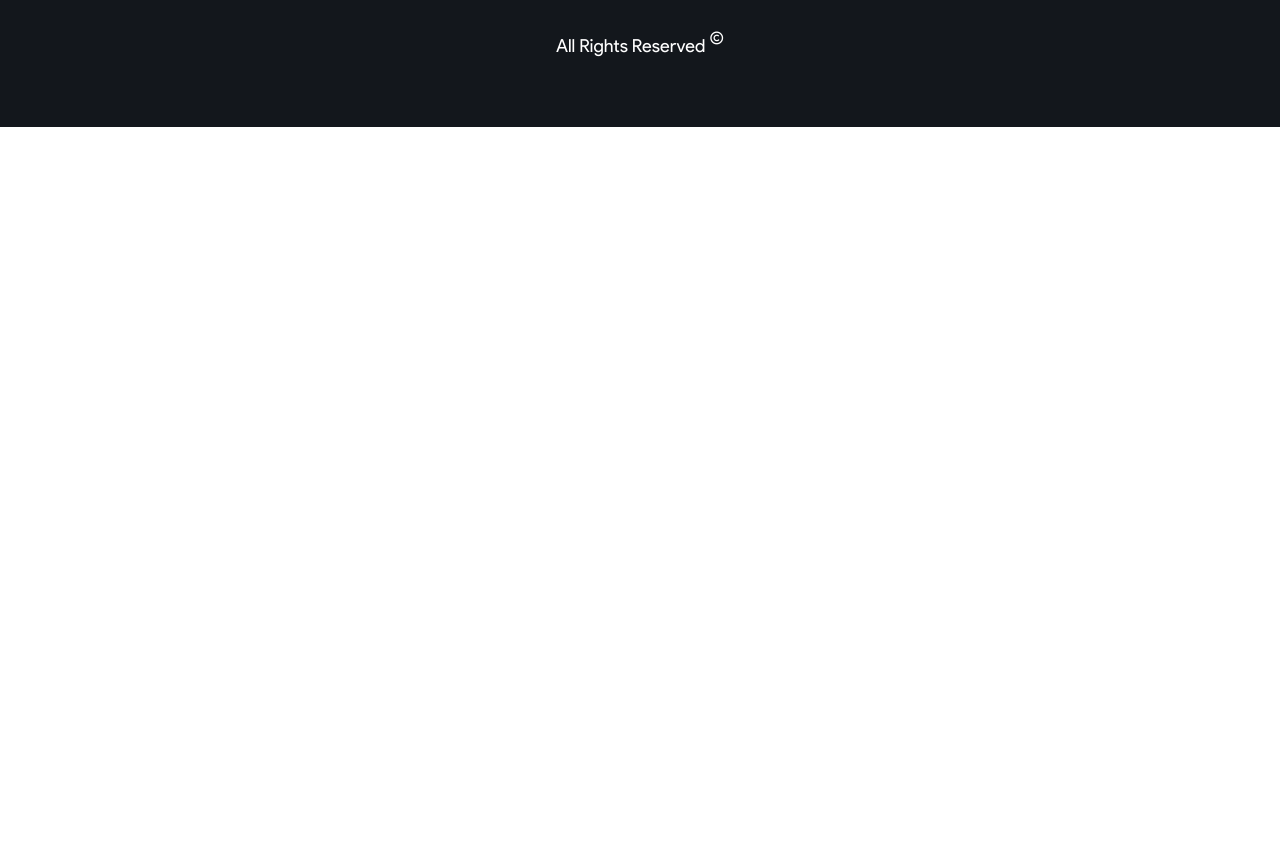
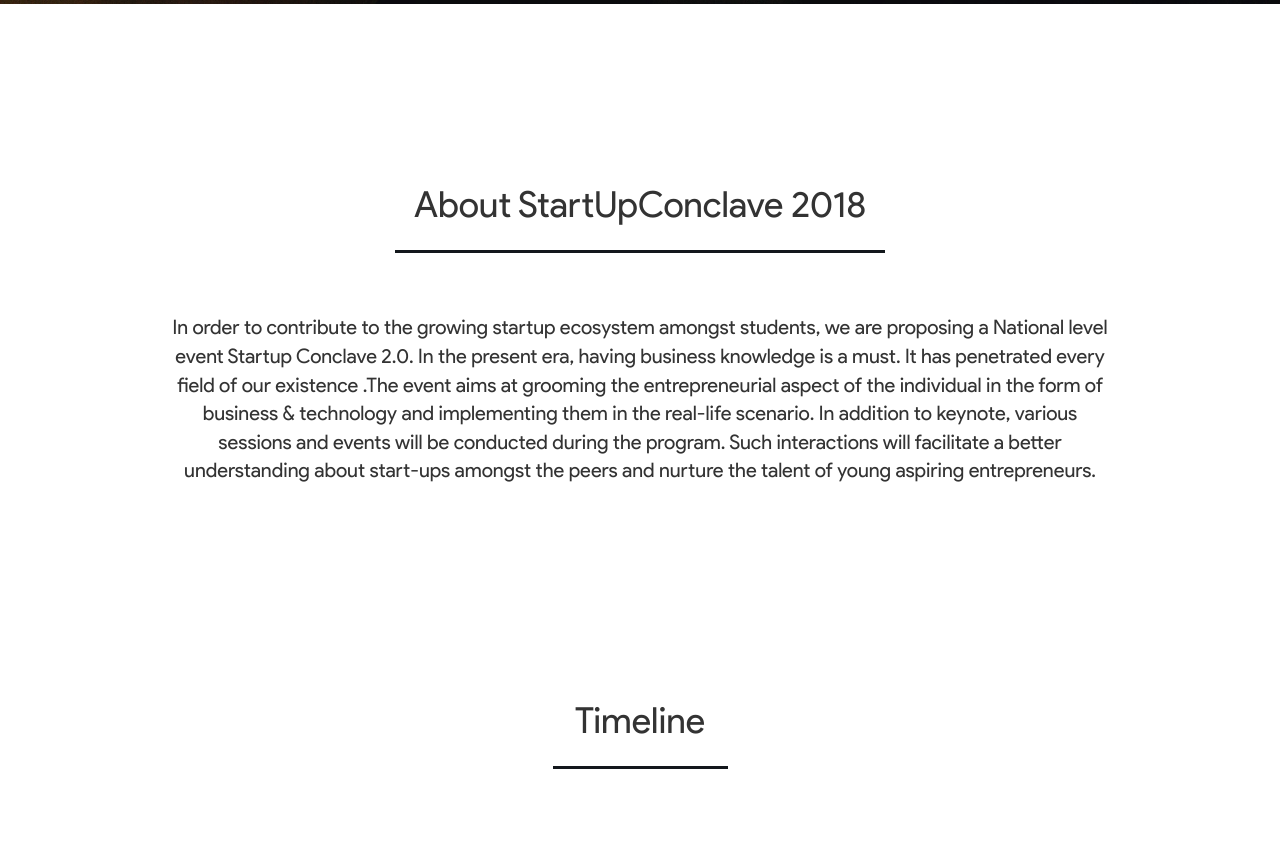
Before and after one commit to prekshajagetiya123/Conclave2018, a plain HTML site: page index.html in a window 1280 px wide. Shown: the part 796-1640 px from the top of the page. Before the commit the page ends 923 px from the top, so only its background shows below. Drawn offline with nearby package versions, Linux system fonts and the light colour scheme.

Commit message:
Added About and Timeline

```diff
--- a/css/style.css
+++ b/css/style.css
@@ -191,6 +191,51 @@
     transition: 600ms;
   }
 
+/* About */
+
+.about{
+  padding: 175px 0 175px 0;
+  background: #fff;
+}
+
+.about-title{
+  font-family: 'Product Sans', sans-serif;
+  font-size: 36px;
+}
+
+.line{
+  width: 490px;
+  height: 3px;
+  border: none;
+  outline: none;
+  background: #13171c;
+}
+
+.about-text{
+  font-family: 'Product Sans', sans-serif;
+  font-size: 20px;
+}
+
+/* Timeline */
+
+.timeline{
+  padding: 25px 0 125px 0;
+  background: #fff;
+}
+
+.timeline-title{
+  font-family: 'Product Sans', sans-serif;
+  font-size: 36px;
+}
+
+.timeline-line{
+  width: 175px;
+  height: 3px;
+  border: none;
+  outline: none;
+  background: #13171c;
+}
+
 /* Footer text */
 
 .footer{
--- a/index.html
+++ b/index.html
@@ -56,13 +56,45 @@
           </a>
         </li>
       </ul>
-
       <div class="col-1 col-md-offset-11">
         <div class="row">
           <div class="scroll-link"><i class="fa fa-long-arrow-right"></i></div>
         </div>
       </div>
     </div>
+  </div>
+</div>
+
+<div class="about">
+  <div class="container">
+    <div class="row">
+      <div class="col-md-6 col-md-offset-3 text-center about-title">About StartUpConclave 2018</div>
+    </div>
+    <div class="row">
+      <div class="col-md-6 col-md-offset-3">
+        <hr class="line" />
+      </div>
+    </div>
+    <br><br>
+    <div class="row">
+      <div class="col-md-10 col-md-offset-1 about-text">
+        <p class="text-center">In order to contribute to the growing startup ecosystem amongst students, we are proposing a National level event <bold>Startup Conclave 2.0</bold>. In the present era, having business knowledge is a must. It has penetrated every field of our existence .The event aims at grooming the entrepreneurial aspect of the individual in the form of business & technology and implementing them in the real-life scenario. In addition to keynote, various sessions and events will be conducted during the program. Such interactions will facilitate a better understanding about start-ups amongst the peers and nurture the talent of young aspiring entrepreneurs.</p>
+      </div>
+    </div>
+  </div>
+</div>
+
+<div class="timeline">
+  <div class="container">
+    <div class="row">
+      <div class="col-md-4 col-md-offset-4 timeline-title text-center">Timeline</div>
+    </div>
+    <div class="row">
+      <div class="col-md-4 col-md-offset-4">
+        <hr class="timeline-line" />
+      </div>
+    </div>
+    <br><br>
   </div>
 </div>
 
--- a/js/main.js
+++ b/js/main.js
@@ -1,4 +1,4 @@
-jQuery(document).ready(function(){q
+jQuery(document).ready(function(){
 
 	setInterval(function(){
 		$('.scroll-link').addClass('neeche')
@@ -21,7 +21,6 @@
     $('.hero').css('height', ''+htemp+'');
 	})
 
-
 	$('.scroll-link').click(function(){
 		$('html, body').animate({ scrollTop: $('.about').offset().top}, 750)
 	})
@@ -30,4 +29,9 @@
 		window.open("https://github.com/EDCBVUCOEP")
 	})
 
+	/*When clicking on Full hide fail/success boxes */
+	$('#name').focus(function() {
+  		$('#success').html('');
+	})
+
 })
```
